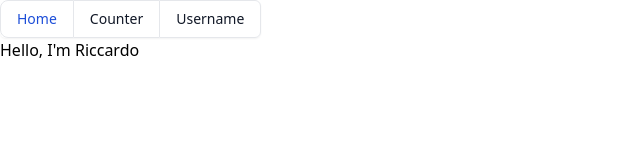
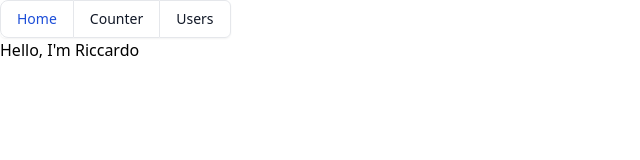
Before and after one commit to Riccardo1091/React-exercises, a React (Create React App) app in the folder forms-lists-and-styling/: page / in a window 1280 px wide. Shown: the top 160 px of the page, without its empty margins (0-640 px from the left). Built offline with nearby package versions, Linux system fonts and the light colour scheme.

Commit message:
router06 fix

```diff
--- a/forms-lists-and-styling/src/App.js
+++ b/forms-lists-and-styling/src/App.js
@@ -12,7 +12,7 @@
                 <div className="inline-flex rounded-md shadow-sm">
                     <Link aria-current="page" className="py-2 px-4 text-sm font-medium text-blue-700 bg-white rounded-l-lg border border-gray-200 hover:bg-gray-100 focus:z-10 focus:ring-2 focus:ring-blue-700 focus:text-blue-700 dark:bg-gray-700 dark:border-gray-600 dark:text-white dark:hover:text-white dark:hover:bg-gray-600 dark:focus:ring-blue-500 dark:focus:text-white" to="/">Home</Link>
                     <Link className="py-2 px-4 text-sm font-medium text-gray-900 bg-white border-t border-b border-gray-200 hover:bg-gray-100 hover:text-blue-700 focus:z-10 focus:ring-2 focus:ring-blue-700 focus:text-blue-700 dark:bg-gray-700 dark:border-gray-600 dark:text-white dark:hover:text-white dark:hover:bg-gray-600 dark:focus:ring-blue-500 dark:focus:text-white" to="/counter">Counter</Link>
-                    <Link className="py-2 px-4 text-sm font-medium text-gray-900 bg-white rounded-r-md border border-gray-200 hover:bg-gray-100 hover:text-blue-700 focus:z-10 focus:ring-2 focus:ring-blue-700 focus:text-blue-700 dark:bg-gray-700 dark:border-gray-600 dark:text-white dark:hover:text-white dark:hover:bg-gray-600 dark:focus:ring-blue-500 dark:focus:text-white" to="/users/riccardo1091">Username</Link>
+                    <Link className="py-2 px-4 text-sm font-medium text-gray-900 bg-white rounded-r-md border border-gray-200 hover:bg-gray-100 hover:text-blue-700 focus:z-10 focus:ring-2 focus:ring-blue-700 focus:text-blue-700 dark:bg-gray-700 dark:border-gray-600 dark:text-white dark:hover:text-white dark:hover:bg-gray-600 dark:focus:ring-blue-500 dark:focus:text-white" to="/users">Users</Link>
                 </div><br/>
                 <Routes>
                     <Route
```
